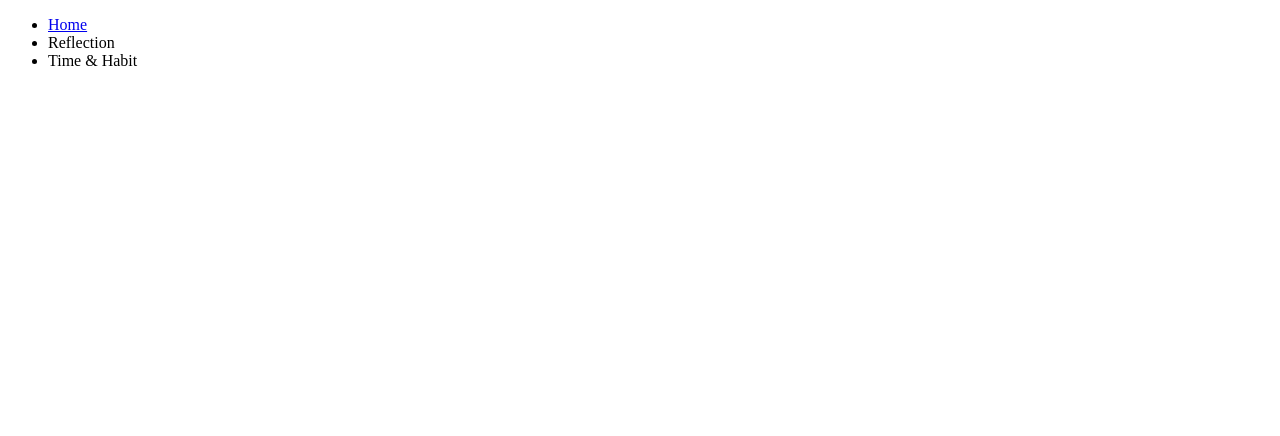
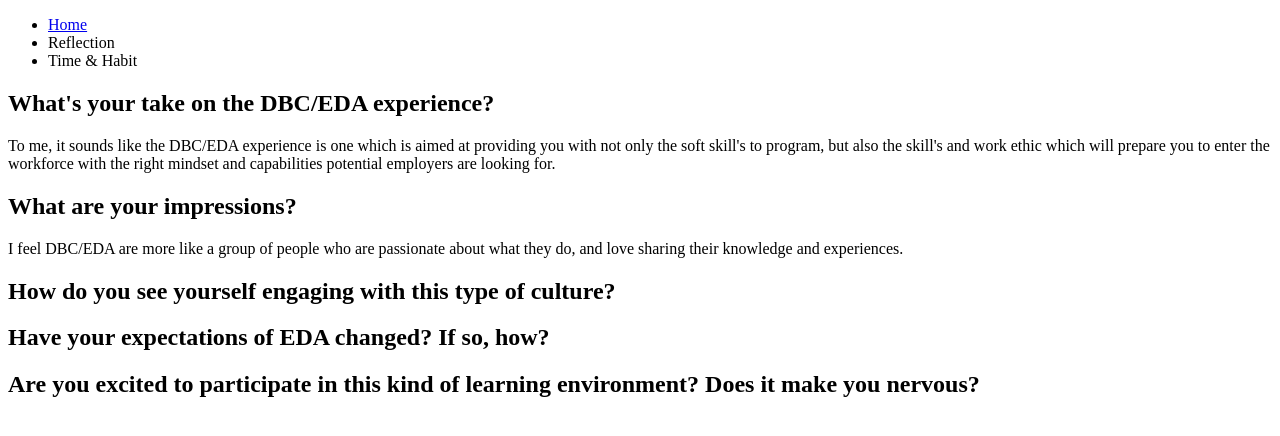
Before and after one commit to rous6026nz/rous6026nz.github.io, a plain HTML site: page blog/c1-reflection-blog.html in a window 1280 px wide. Drawn offline with Linux system fonts and the light colour scheme.

Commit message:
add content for the first 2 questions of my reflection blog.

```diff
--- a/blog/c1-reflection-blog.html
+++ b/blog/c1-reflection-blog.html
@@ -4,9 +4,10 @@
     <meta charset="UTF-8">
     <meta name="viewport" content="width=device-width, initial-scale=1.0">
     <meta http-equiv="X-UA-Compatible" content="ie=edge">
-    <title>Blogger Delight | Reflection</title>
+    <title>Bloggers Delight | Reflection</title>
 </head>
 <body>
+    <header>
         <nav class="nav">
                 <ul class="nav__item-container">
                     <li class="nav__item-container--item"><a href="../index.html">Home</a></li>
@@ -14,5 +15,54 @@
                     <li class="nav__item-container--item">Time & Habit</li>
                 </ul>
             </nav>
+    </header>
+
+    <article class="blog">
+        <header class="blog__header">
+            <h2>What's your take on the DBC/EDA experience?</h2>
+        </header>
+        <p>
+            To me, it sounds like the DBC/EDA experience is one which is aimed at providing you with not only the soft skill's to program,
+            but also the skill's and work ethic which will prepare you to enter the workforce with the right mindset and capabilities potential
+            employers are looking for.
+        </p>
+    </article>
+
+    <article class="blog">
+        <header class="blog__header">
+            <h2>What are your impressions?</h2>
+        </header>
+        <p>
+            I feel DBC/EDA are more like a group of people who are passionate about what they do, and love sharing
+            their knowledge and experiences.
+        </p>
+    </article>
+
+    <article class="blog">
+        <header class="blog__header">
+            <h2>How do you see yourself engaging with this type of culture?</h2>
+        </header>
+        <p>
+
+        </p>
+    </article>
+
+    <article class="blog">
+        <header class="blog__header">
+            <h2>Have your expectations of EDA changed? If so, how?</h2>
+        </header>
+        <p>
+
+        </p>
+    </article>
+
+    <article class="blog">
+        <header class="blog__header">
+            <h2>Are you excited to participate in this kind of learning environment? Does it make you nervous?</h2>
+        </header>
+        <p>
+
+        </p>
+    </article>
 </body>
 </html>
```
Lines whose indentation alone changed are shown as unchanged.
